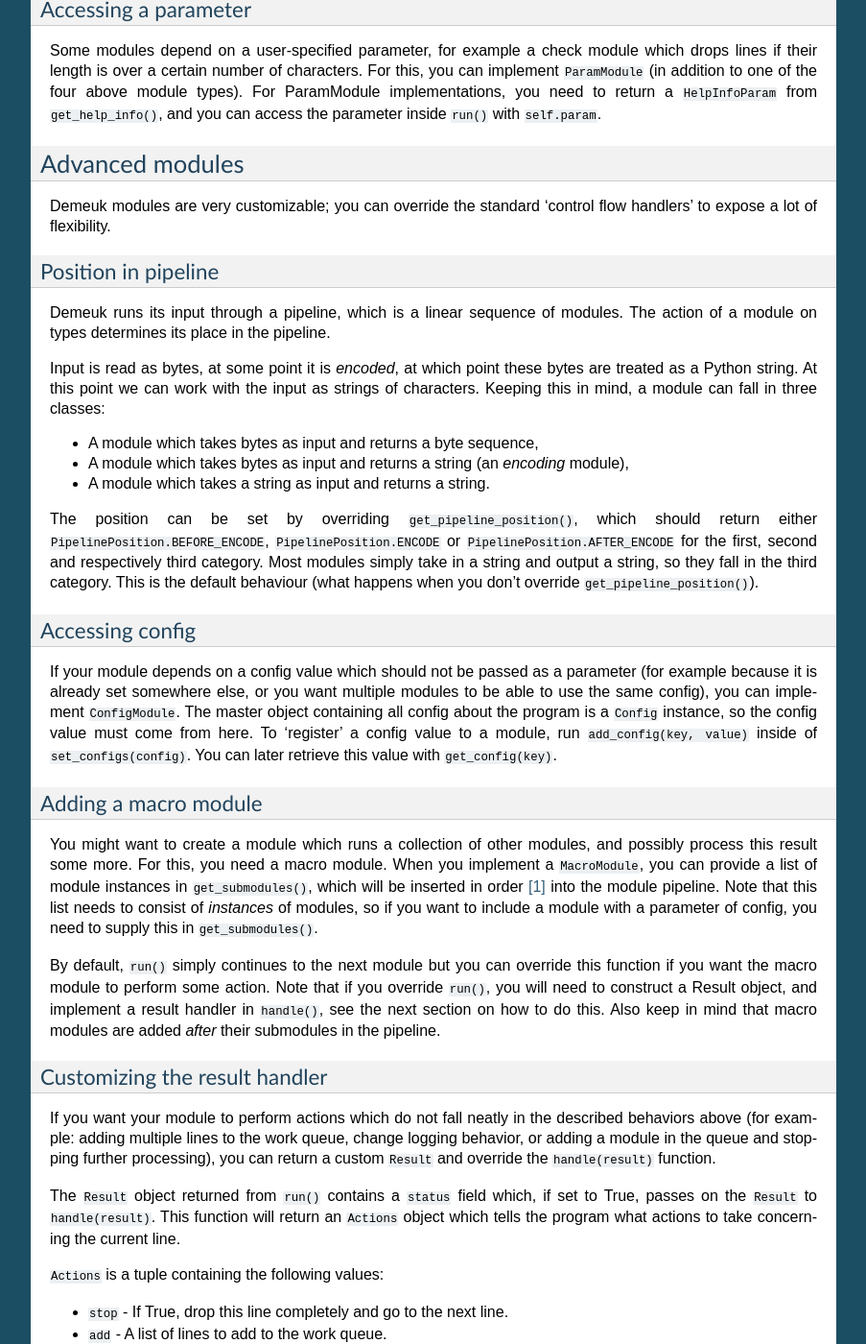
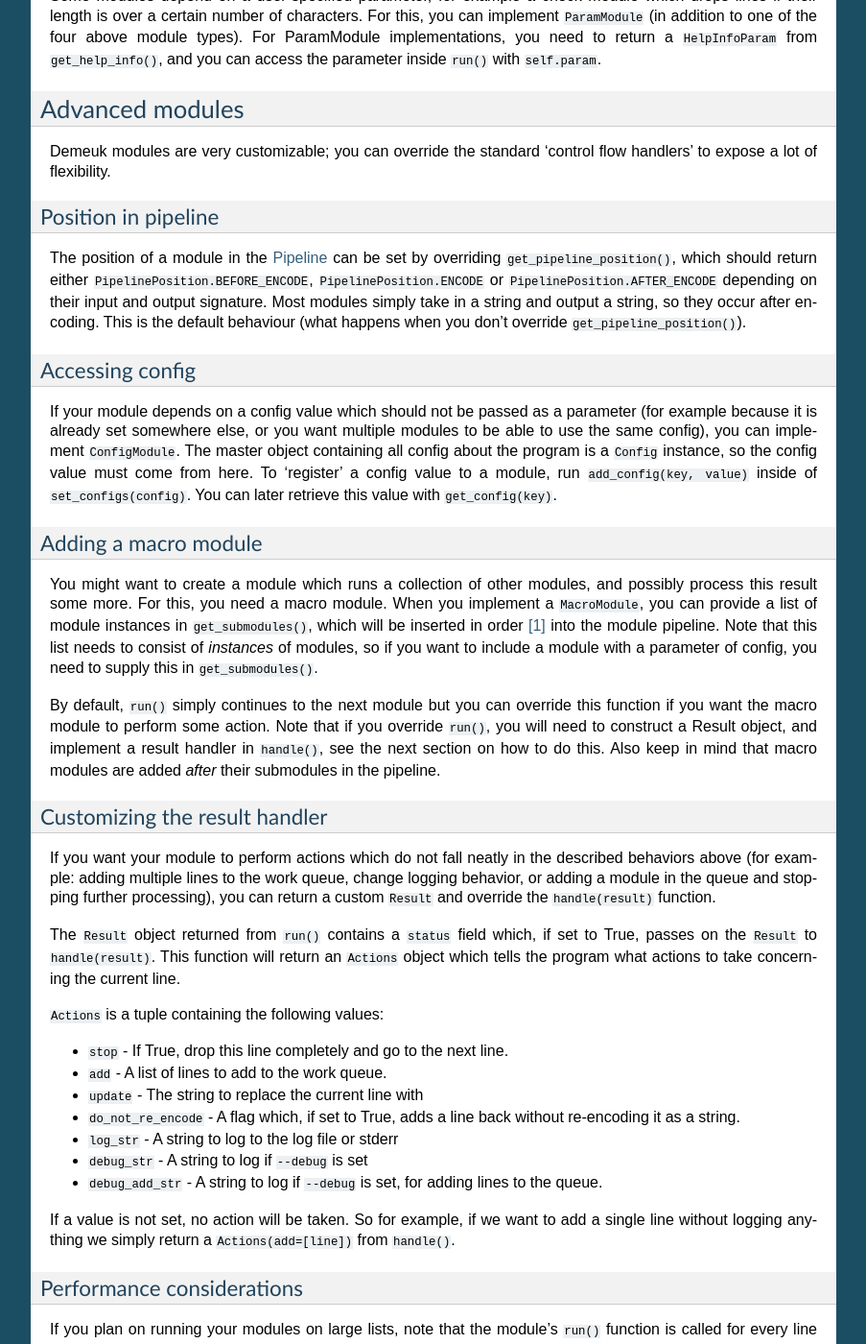
Before and after one commit to NetherlandsForensicInstitute/demeuk, a Sphinx documentation site: the page built from docs/new_module.rst, in a window 1280 px wide and 1400 px high, scrolled down 1299 px. Shown: the whole window at 96% size, without its empty margins (198-1101 px from the left). Built offline with Sphinx 7.4.7, drawn with Linux system fonts in a browser that asks for light colours; the version number could not be read and is left out; some of the changed text lies outside the part shown.

Commit message:
Updated design and new_module docs

```diff
--- a/docs/new_module.rst
+++ b/docs/new_module.rst
@@ -73,21 +71,10 @@ expose a lot of flexibility.
 
 Position in pipeline
 ^^^^^^^^^^^^^^^^^^^^
-Demeuk runs its input through a pipeline, which is a linear sequence of modules. The action
-of a module on types determines its place in the pipeline.
-
-Input is read as bytes, at some point it is *encoded*, at which point these bytes are treated as a
-Python string. At this point we can work with the input as strings of characters. Keeping this in
-mind, a module can fall in three classes:
-
-* A module which takes bytes as input and returns a byte sequence,
-* A module which takes bytes as input and returns a string (an *encoding* module),
-* A module which takes a string as input and returns a string.
-
-The position can be set by overriding ``get_pipeline_position()``, which should return either
+The position of a module in the :ref:`pipeline` can be set by overriding ``get_pipeline_position()``, which should return either
 ``PipelinePosition.BEFORE_ENCODE``, ``PipelinePosition.ENCODE`` or ``PipelinePosition.AFTER_ENCODE``
-for the first, second and respectively third category.
-Most modules simply take in a string and output a string, so they fall in the third category.
+depending on their input and output signature.
+Most modules simply take in a string and output a string, so they occur after encoding.
 This is the default behaviour (what happens when you don't override ``get_pipeline_position()``).
 
 Accessing config
@@ -129,8 +116,8 @@ which tells the program what actions to take concerning the current line.
 * ``update`` - The string to replace the current line with
 * ``do_not_re_encode`` - A flag which, if set to True, adds a line back without re-encoding it as a string.
 * ``log_str`` - A string to log to the log file or stderr
-* ``debug_str`` - A string to log to the log file or stderr if ``--debug`` is set
-* ``debug_add_str`` - A string to log to the log file or stderr if ``--debug`` is set, for adding lines to the queue.
+* ``debug_str`` - A string to log if ``--debug`` is set
+* ``debug_add_str`` - A string to log if ``--debug`` is set, for adding lines to the queue.
 
 If a value is not set, no action will be taken. So for example, if we want to add a single line
 without logging anything we simply return a ``Actions(add=[line])`` from ``handle()``.
```
Also changed, not shown: other parts of docs/new_module.rst (+1 -3 lines), docs/design.rst (+59 -45 lines).
